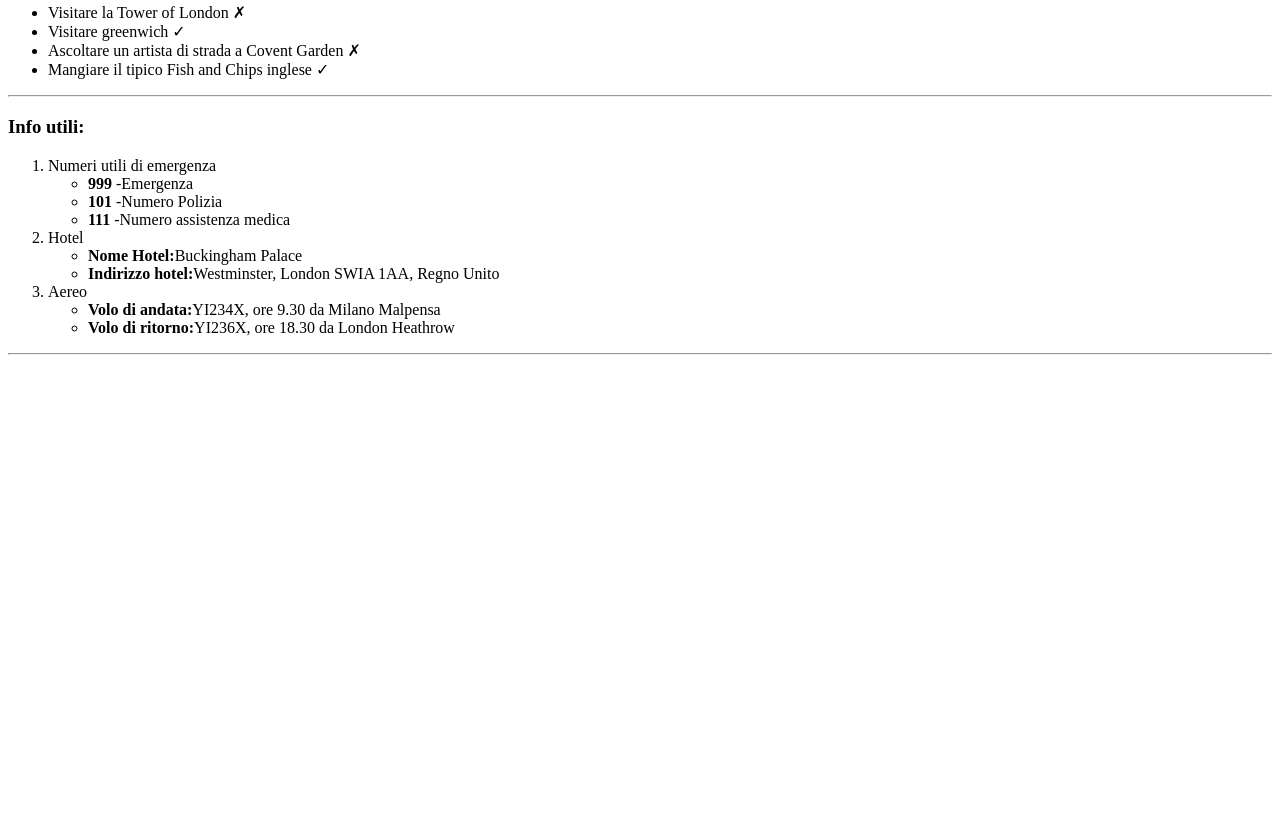
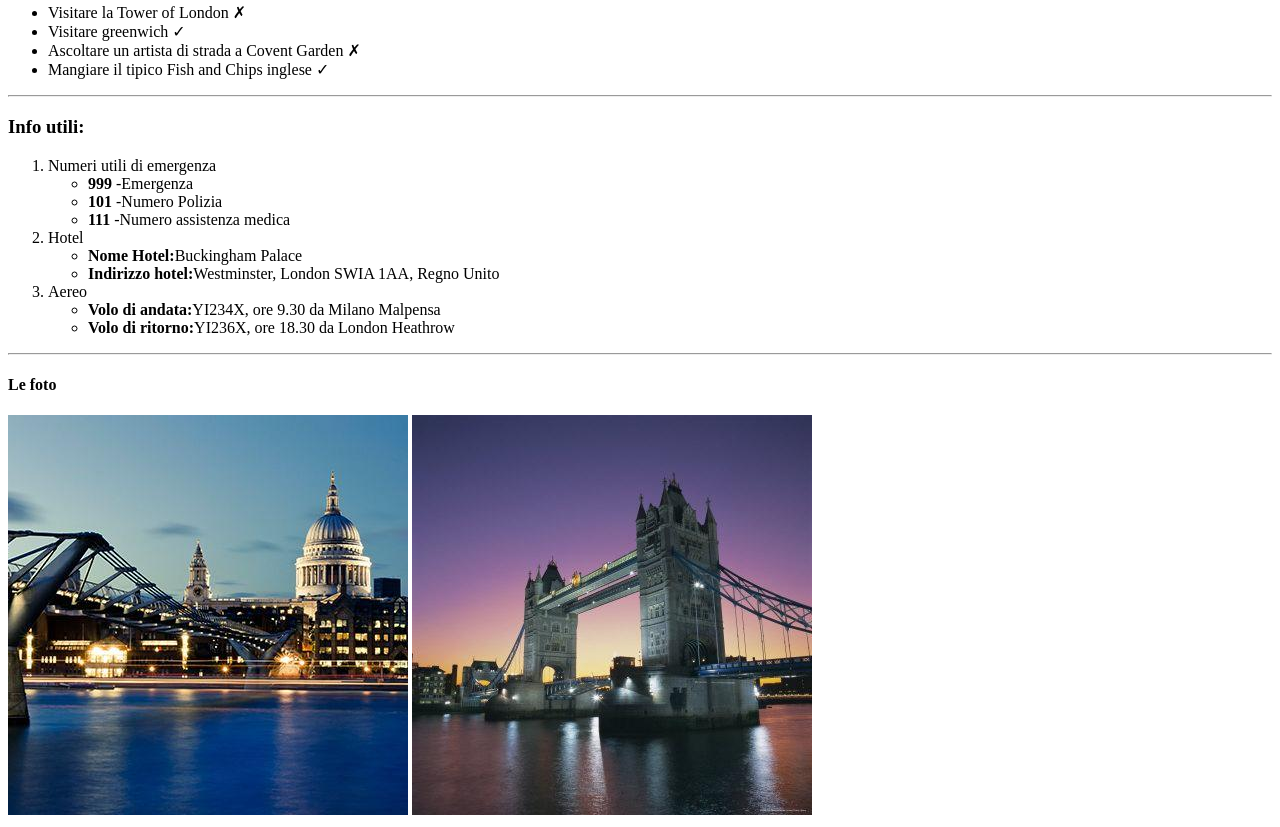
Before and after one commit to MatteoCipolla99/html-london-trip, a plain HTML site: page index.html in a window 1280 px wide. Shown: the part 939-1766 px from the top of the page. Before the commit the page ends 1302 px from the top, so only its background shows below. Drawn offline with Linux system fonts and the light colour scheme.

Commit message:
add: last section

```diff
--- a/index.html
+++ b/index.html
@@ -91,6 +91,14 @@
              <!--section info utili -->
          </section>
 
+            <!-- section le foto -->
+        <section>
+            <h4>Le foto</h4>
+            <img src="img/london-400x400-compressor_0.jpg" alt="Londra di sera">
+            <img src="img/evening-tower-bridge-and-river-thames-london_u-L-P2QVZJ0.jpg" alt="Tower Bridge">
+
+        <!-- section le foto -->
+        </section>
     </main>
 </body>
 </html>
```
Lines whose indentation alone changed are shown as unchanged.
